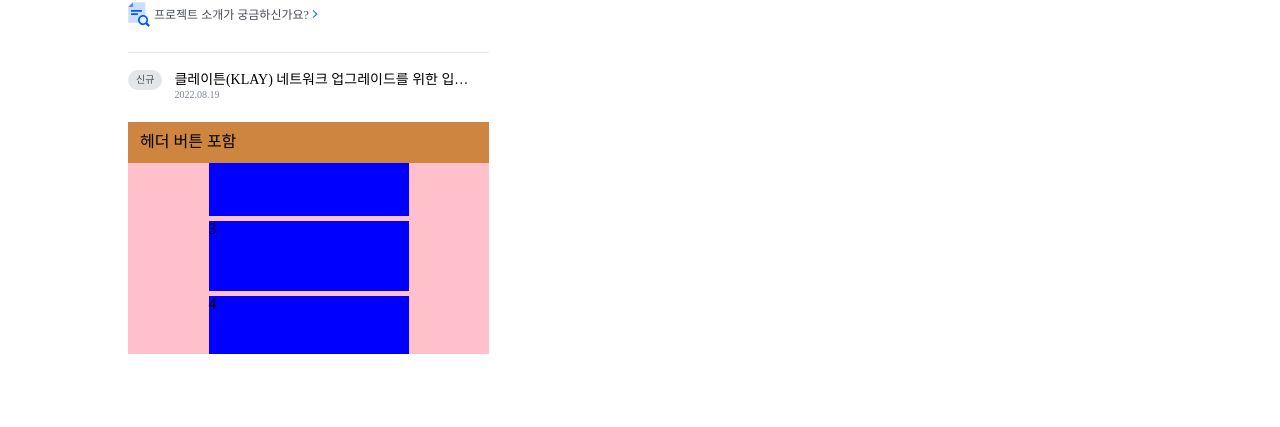
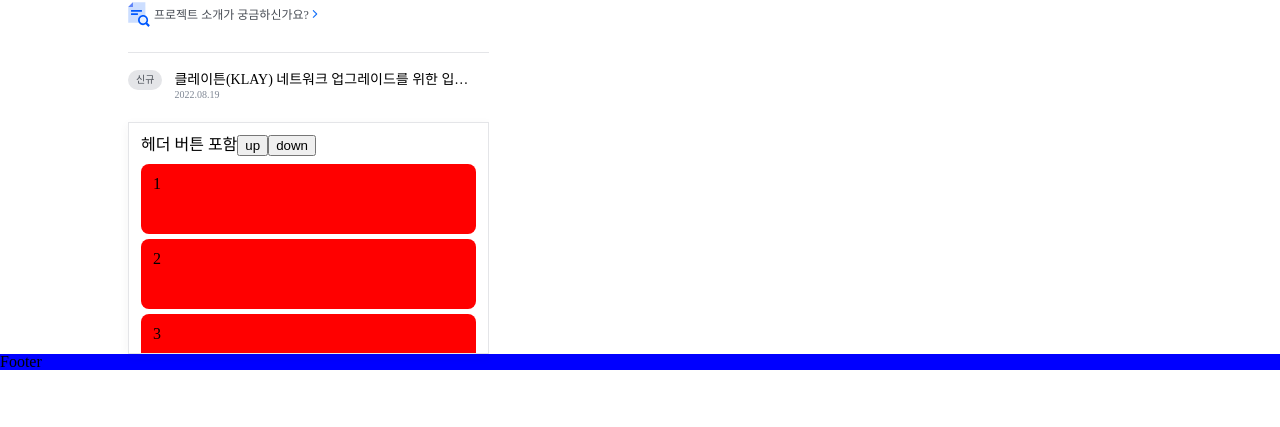
Before and after one commit to LESANF/coinzero, a React (Create React App) app: page / in a window 1280 px wide. Shown: the part 525-952 px from the top of the page. After the commit the page ends 895 px from the top, so only its background shows below. Built offline with nearby package versions, Linux system fonts and the light colour scheme; no server answers.

Commit message:
fix: CSS

```diff
--- a/src/Components/ButtonScroll.tsx
+++ b/src/Components/ButtonScroll.tsx
@@ -3,49 +3,97 @@ import styled from 'styled-components';
 import _ from 'lodash';
 
 const Frame = styled.div`
-    background-color: skyblue;
     height: 232px;
     margin-top: 10px;
+    box-shadow: 0 3px 10px 0 rgba(66, 66, 66, 0.05);
+    border: 1px solid #e4e5e8;
+    overflow: hidden;
 `;
 const Header = styled.header`
     box-sizing: border-box;
-    background-color: peru;
     padding: 12px 12px 3px 12px;
     height: 41px;
 `;
 const Content = styled.div`
+    height: 191px;
+    overflow-x: hidden;
+    /* 스크롤 스타일 변경 */
+    ::-webkit-scrollbar {
+        width: 3px; /* 세로축 스크롤바 길이 */
+    }
+
+    ::-webkit-scrollbar-track {
+        background-color: lightblue;
+    }
+
+    ::-webkit-scrollbar-track-piece {
+        background-color: #eee;
+    }
+
+    ::-webkit-scrollbar-thumb {
+        border-radius: 8px;
+
+        background-color: #ccc;
+    }
+`;
+
+const Items = styled.ul`
+    padding: 0 12px 12px;
+    overflow: hidden;
     display: flex;
+    flex-direction: column;
     justify-content: center;
     align-items: center;
-    background-color: pink;
-    padding: 0 12px;
-    height: 191px;
-    overflow: scroll;
 `;
 
-const Items = styled.ul``;
 const Item = styled.li`
+    box-sizing: border-box;
     margin-bottom: 5px;
-    width: 200px;
+    width: 100%;
     height: 70px;
-    background-color: blue;
+    background-color: red;
+    //background-color: #f8f8f9;
+    border-radius: 8px;
+    padding: 12px;
+`;
+
+const FooterSign = styled.p`
+    text-align: center;
+    font-size: 12px;
+    font-weight: 700;
+    color: #acb3bb;
+    transform: scale(0.9);
 `;
 
 function ButtonScroll() {
     const contentScrl = useRef<HTMLDivElement | null>(null);
-    const scrollDiv = _.throttle((e: React.UIEvent<HTMLDivElement>) => {
+    // const scrollDiv = _.throttle((e: React.UIEvent<HTMLDivElement>) => {
+    //     console.log(contentScrl.current?.scrollTop);
+    // }, 0);
+
+    const listScrollUp = () => {
+        contentScrl.current?.scrollTo({ top: 10, behavior: 'smooth' });
         console.log(contentScrl.current?.scrollTop);
-    }, 0);
+    };
+    const listScrollDown = () => {
+        contentScrl.current?.scrollTo({ top: 90, behavior: 'smooth' });
+        console.log(contentScrl.current?.scrollTop);
+    };
 
     return (
         <Frame>
-            <Header>헤더 버튼 포함</Header>
-            <Content onScroll={scrollDiv} ref={contentScrl}>
+            <Header>
+                헤더 버튼 포함
+                <button onClick={listScrollUp}>up</button>
+                <button onClick={listScrollDown}>down</button>
+            </Header>
+            <Content ref={contentScrl}>
                 <Items>
                     {[1, 2, 3, 4, 5].map((v, i) => (
                         <Item key={i}>{v}</Item>
                     ))}
                 </Items>
+                <FooterSign>MADE BY LESA</FooterSign>
             </Content>
         </Frame>
     );
--- a/src/Components/Footer.tsx
+++ b/src/Components/Footer.tsx
@@ -1,5 +1,5 @@
 function Footer() {
-    return <h1>Footer</h1>;
+    return <h1 style={{ backgroundColor: 'blue' }}>Footer</h1>;
 }
 
 export default Footer;
--- a/src/Components/Main.tsx
+++ b/src/Components/Main.tsx
@@ -11,8 +11,8 @@ const MainFrame = styled.div`
 `;
 
 const Frame = styled.div`
-    min-height: 600px;
-    height: 600px;
+    //min-height: 600px;
+    //height: 600px;
     min-width: 1024px;
     width: 1024px;
     display: grid;
--- a/src/index.tsx
+++ b/src/index.tsx
@@ -22,8 +22,7 @@ const GlobalStyles = createGlobalStyle`
 
   body{
     font-family: 'Spoqa Han Sans';
-    background-color: #fff ;
-    //overflow: auto;
+    background-color: #fff;
   }
 
   a{
```
